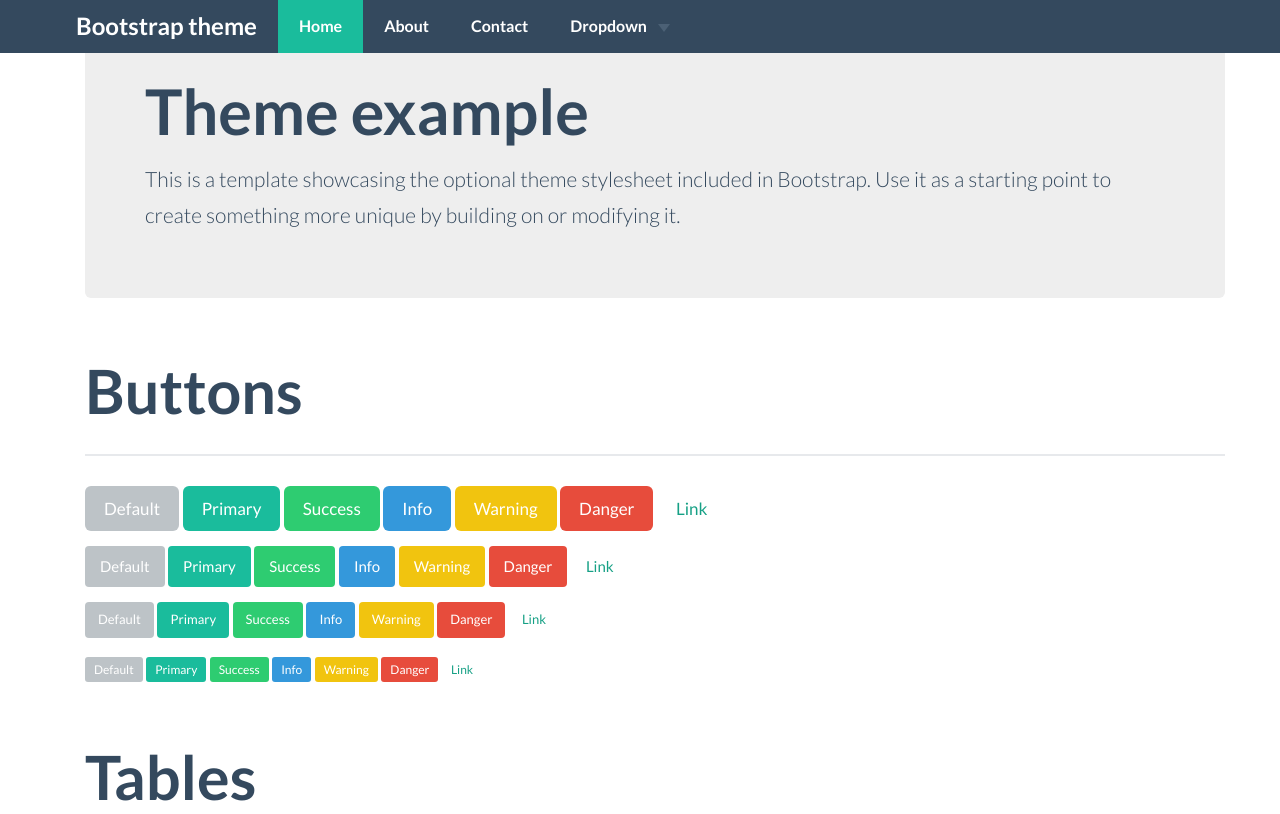
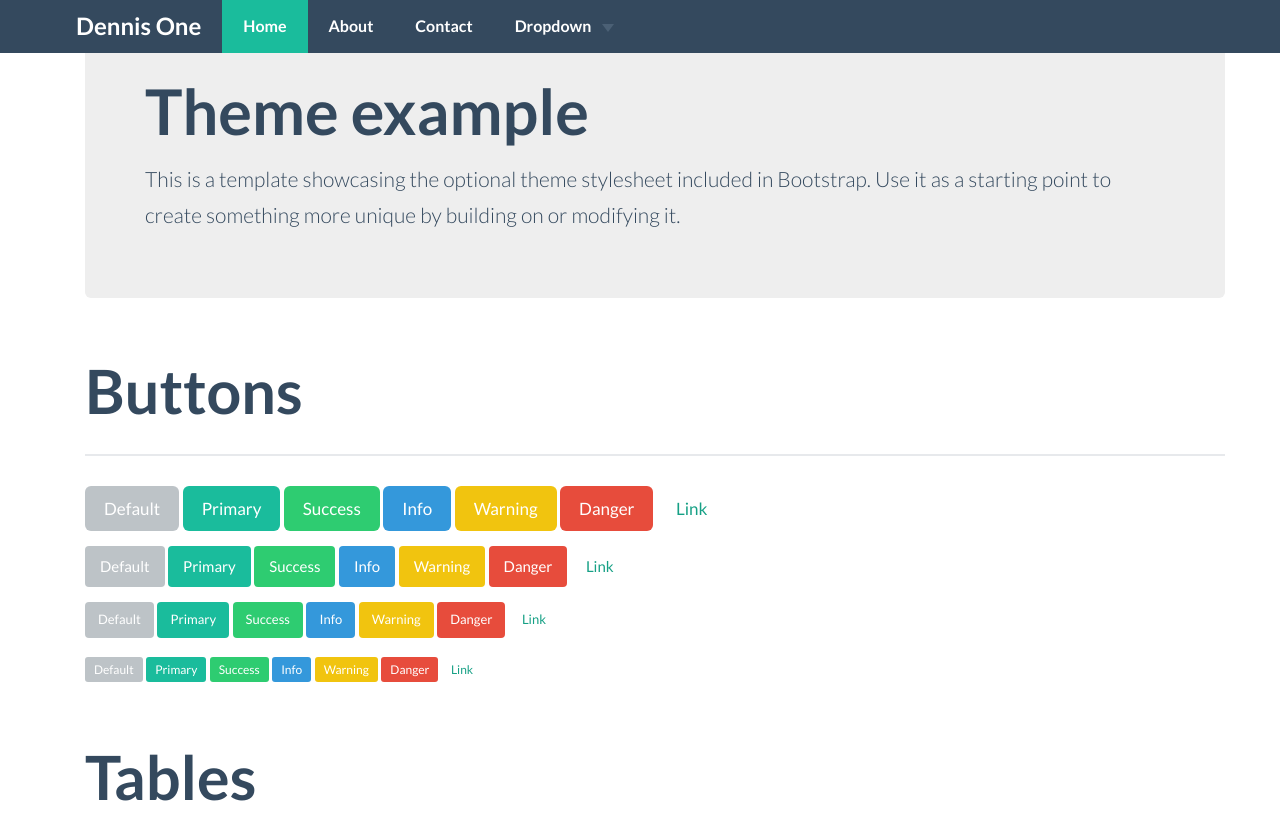
Before and after one commit to supportatappdev/supportatappdev.github.io, a plain HTML site: page index.html in a window 1280 px wide. Shown: the top 814 px of the page. Drawn offline with nearby package versions, Linux system fonts and the light colour scheme.

```diff
--- a/index.html
+++ b/index.html
@@ -4,15 +4,11 @@
     <meta charset="utf-8">
     <title>Dennis One - Help</title>
     <meta name="viewport" content="width=device-width, initial-scale=1.0">
-
     <!-- Loading Bootstrap -->
     <link href="css/vendor/bootstrap.min.css" rel="stylesheet">
-
-    <!-- Loading Flat UI -->
+   <!-- Loading Flat UI -->
     <link href="css/flat-ui.min.css" rel="stylesheet">
-
     <link rel="shortcut icon" href="img/favicon.ico">
-
     <!-- HTML5 shim, for IE6-8 support of HTML5 elements. All other JS at the end of file. -->
     <!--[if lt IE 9]>
       <script src="js/vendor/html5shiv.js"></script>
@@ -32,7 +28,7 @@
             <span class="icon-bar"></span>
             <span class="icon-bar"></span>
           </button>
-          <a class="navbar-brand" href="#">Bootstrap theme</a>
+          <a class="navbar-brand" href="#">Dennis One</a>
         </div>
         <div id="navbar" class="navbar-collapse collapse">
           <ul class="nav navbar-nav">
```
